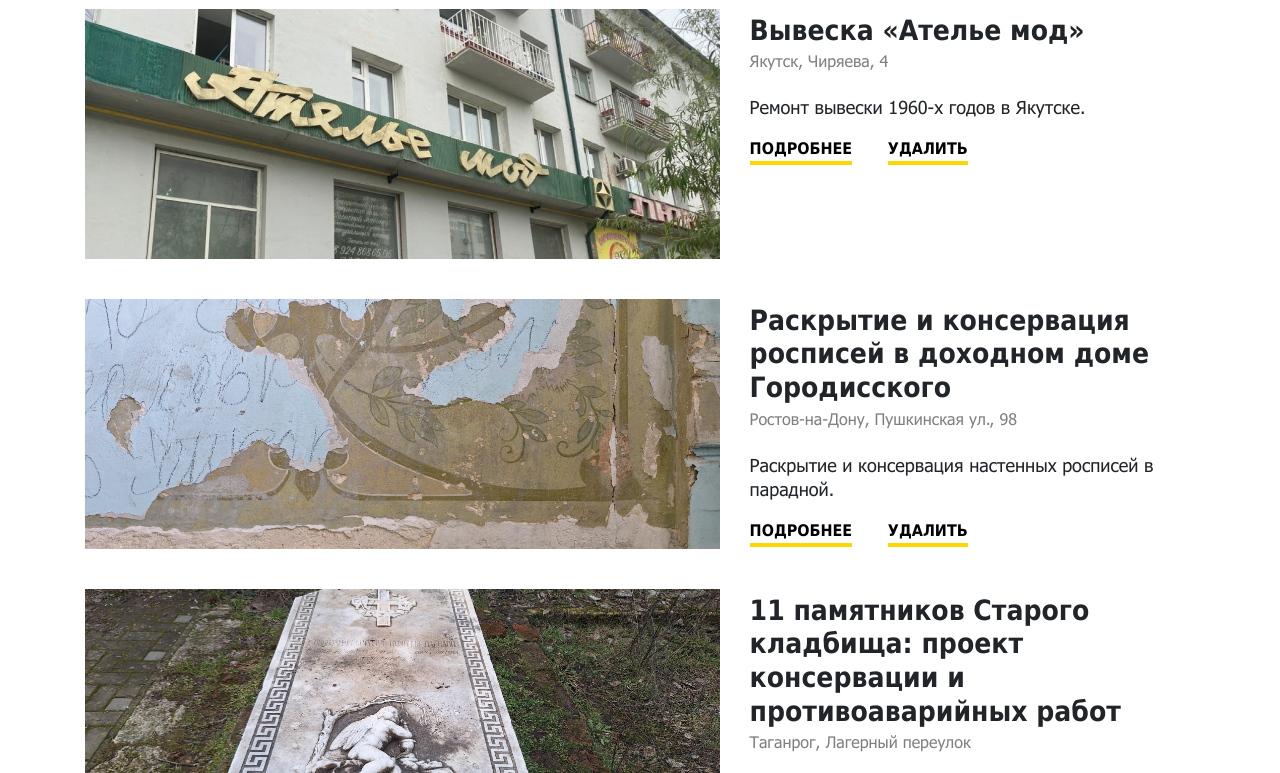
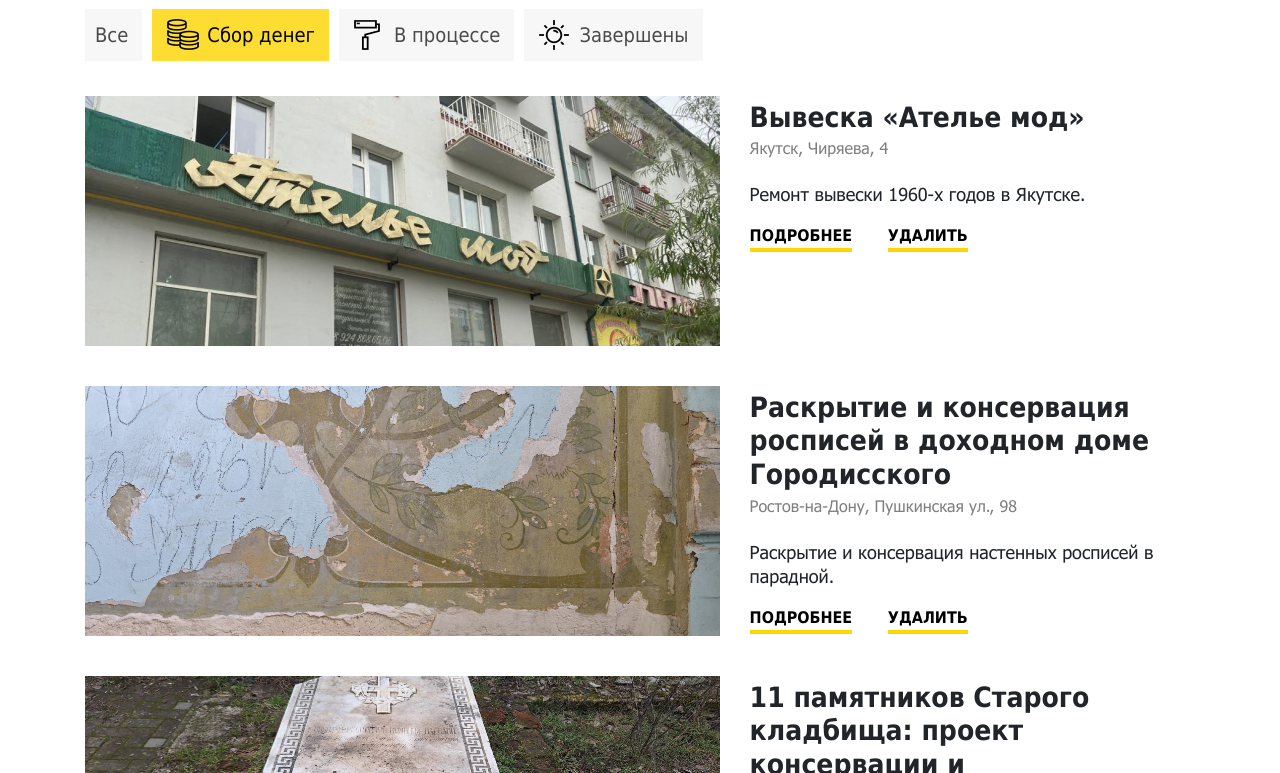
Before and after one commit to arrgn/PSP_Koregin_IU5-42B, a website with bundled scripts: page index.html in a window 1280 px wide. Shown: the part 674-1447 px from the top of the page. Built offline with nearby package versions, Linux system fonts and the light colour scheme.

Commit message:
Added filtering system

```diff
--- /dev/null
+++ b/components/filter-button/index.js
@@ -0,0 +1,28 @@
+export class FilterButtonComponent {
+  constructor(parent, status, text) {
+    this.parent = parent;
+    this.status = status;
+    this.text = text;
+  }
+
+  addListeners(listener) {
+    document.getElementById(`lbl-${this.status}`).addEventListener("click", listener);
+  }
+
+  getHTML() {
+    return `<div class="lbl lbl-${this.status}" id="lbl-${this.status}" data-status="${this.status}">${this.text}</div>`;
+  }
+
+  render(listener) {
+    const html = this.getHTML();
+    this.parent.insertAdjacentHTML("beforeend", html);
+    this.addListeners(listener);
+    this.addListeners((e) => {
+      console.log(e);
+      const active = document.getElementsByClassName("lbl-active")[0];
+      active.classList.remove("lbl-active");
+
+      e.target.classList.add("lbl-active");
+    });
+  }
+}
--- a/pages/main/index.js
+++ b/pages/main/index.js
@@ -1,5 +1,6 @@
 import { SaveCardComponent } from "../../components/save-card/index.js";
 import { CardPage } from "../card/index.js";
+import { FilterButtonComponent } from "../../components/filter-button/index.js";
 
 export class MainPage {
   constructor(parent) {
@@ -26,11 +27,9 @@ export class MainPage {
       {
         id: 3,
         src: "./public/3.jpg",
-        title:
-          "11 памятников Старого кладбища: проект консервации и противоаварийных работ",
+        title: "11 памятников Старого кладбища: проект консервации и противоаварийных работ",
         adress: "Таганрог, Лагерный переулок",
-        description:
-          "Проектная документация по консервационным и противоаварийным работам.",
+        description: "Проектная документация по консервационным и противоаварийным работам.",
         status: "pending",
       },
     ];
@@ -45,6 +44,10 @@ export class MainPage {
   }
 
   getData() {
+    if (this.status == "all") {
+      return this.allRecords;
+    }
+
     return this.allRecords.filter((el) => el.status == this.status);
   }
 
@@ -65,10 +68,33 @@ export class MainPage {
     this.render();
   }
 
-  render() {
-    this.parent.innerHTML = this.getHTML();
+  setStatusFilter(e) {
+    const status = e.target.dataset.status;
+    this.status = status;
+
+    this.renderData();
+  }
+
+  renderFilters() {
     const filters = document.getElementById("filters-root");
+    filters.innerHTML = "";
+
+    const filterAll = new FilterButtonComponent(filters, "all", "Все");
+    const filterPending = new FilterButtonComponent(filters, "pending", "Сбор денег");
+    const filterWorking = new FilterButtonComponent(filters, "working", "В процессе");
+    const filterDone = new FilterButtonComponent(filters, "done", "Завершены");
+    filterAll.render(this.setStatusFilter.bind(this));
+    filterPending.render(this.setStatusFilter.bind(this));
+    filterWorking.render(this.setStatusFilter.bind(this));
+    filterDone.render(this.setStatusFilter.bind(this));
+
+    document.getElementById("lbl-pending").classList.add("lbl-active");
+    console.log(document.getElementById("lbl-pending").classList);
+  }
+
+  renderData() {
     const cards = document.getElementById("cards-root");
+    cards.innerHTML = "";
 
     const data = this.getData();
     data.forEach((el) => {
@@ -76,4 +102,11 @@ export class MainPage {
       saveCard.render(el, this.openCard.bind(this), this.delCard.bind(this));
     });
   }
+
+  render() {
+    this.parent.innerHTML = this.getHTML();
+
+    this.renderFilters();
+    this.renderData();
+  }
 }
--- a/public/style.css
+++ b/public/style.css
@@ -87,12 +87,7 @@ header {
   display: block;
   width: 200%;
   height: 28px;
-  background: linear-gradient(
-    180deg,
-    rgba(115, 115, 115, 0) 0%,
-    rgba(0, 0, 0, 0) 0.01%,
-    rgba(0, 0, 0, 0.05) 100%
-  );
+  background: linear-gradient(180deg, rgba(115, 115, 115, 0) 0%, rgba(0, 0, 0, 0) 0.01%, rgba(0, 0, 0, 0.05) 100%);
   transform: rotate(-180deg);
   position: absolute;
   left: 0;
@@ -508,7 +503,7 @@ button:hover {
   text-transform: uppercase;
 }
 
-.cards-root {
+#cards-root {
   margin-top: 25px;
 }
 
@@ -608,3 +603,55 @@ h1 {
 #back-button {
   margin-top: 36px;
 }
+
+.filters-root {
+  clear: both;
+  content: "";
+  display: block;
+}
+
+.lbl {
+  margin-bottom: 10px;
+  margin-right: 10px;
+  background-color: #f7f7f7;
+  background-position: 15px;
+  background-repeat: no-repeat;
+  color: rgba(0, 0, 0, 0.7);
+  cursor: pointer;
+  display: inline-block;
+  font-size: 20px;
+  font-weight: 500;
+  padding: 14px 14px 14px 55px;
+  transition: all 0.2s ease;
+}
+
+.lbl:hover {
+  background-color: #fddd31;
+  color: black;
+  opacity: 1;
+}
+
+.lbl-all {
+  padding-left: 10px;
+}
+
+.lbl-pending {
+  background-image: url(./money@2x.png);
+  background-size: 32px;
+}
+
+.lbl-working {
+  background-image: url(./process@2x.png);
+  background-size: 26px;
+}
+
+.lbl-done {
+  background-image: url(./finished@2x.png);
+  background-size: 30px;
+}
+
+.lbl-active {
+  background-color: #fddd31;
+  color: black;
+  opacity: 1;
+}
```
Also changed, not shown: public/finished@2x.png (added), public/money@2x.png (added), public/process@2x.png (added), 3 other files.
